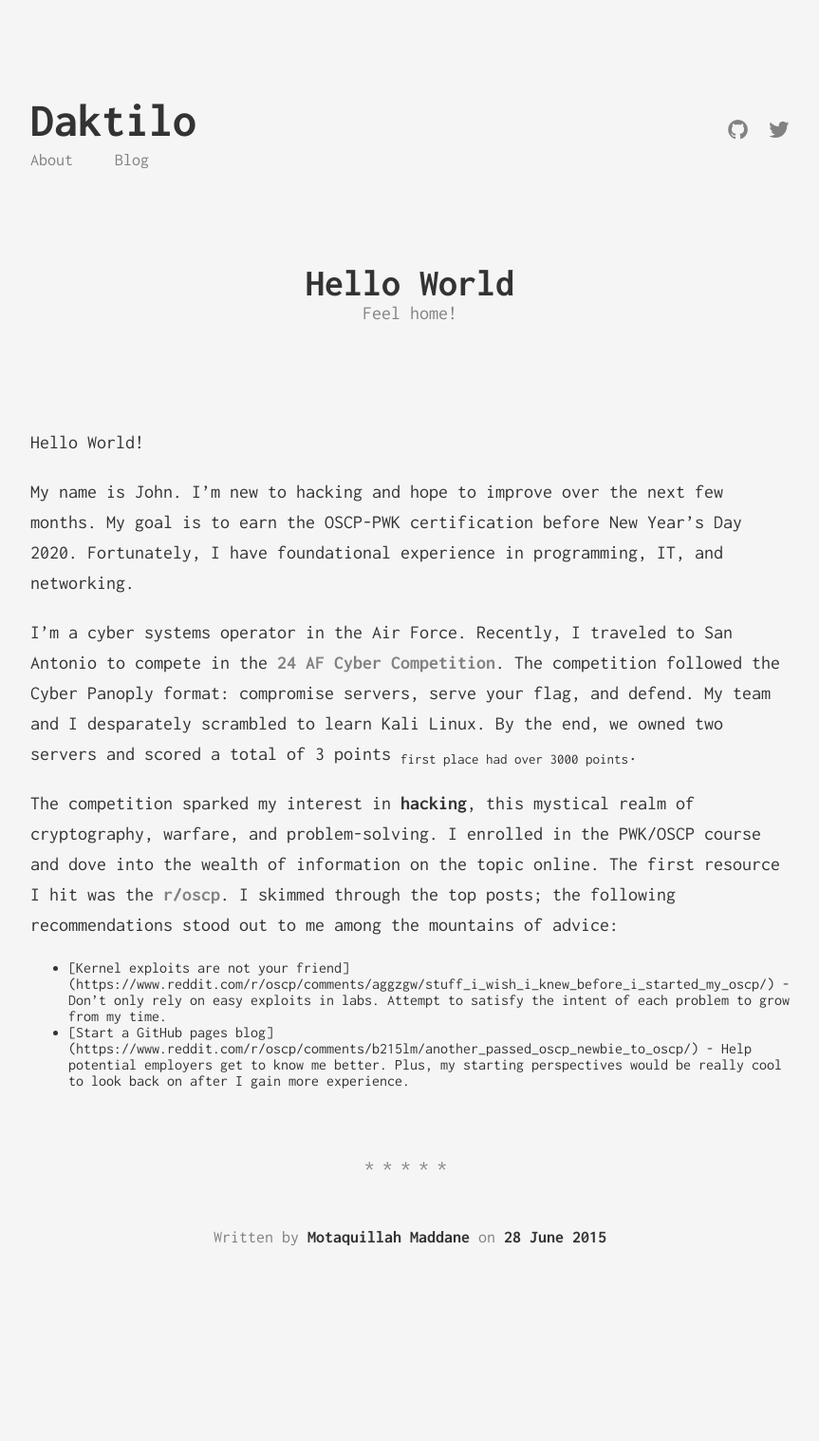
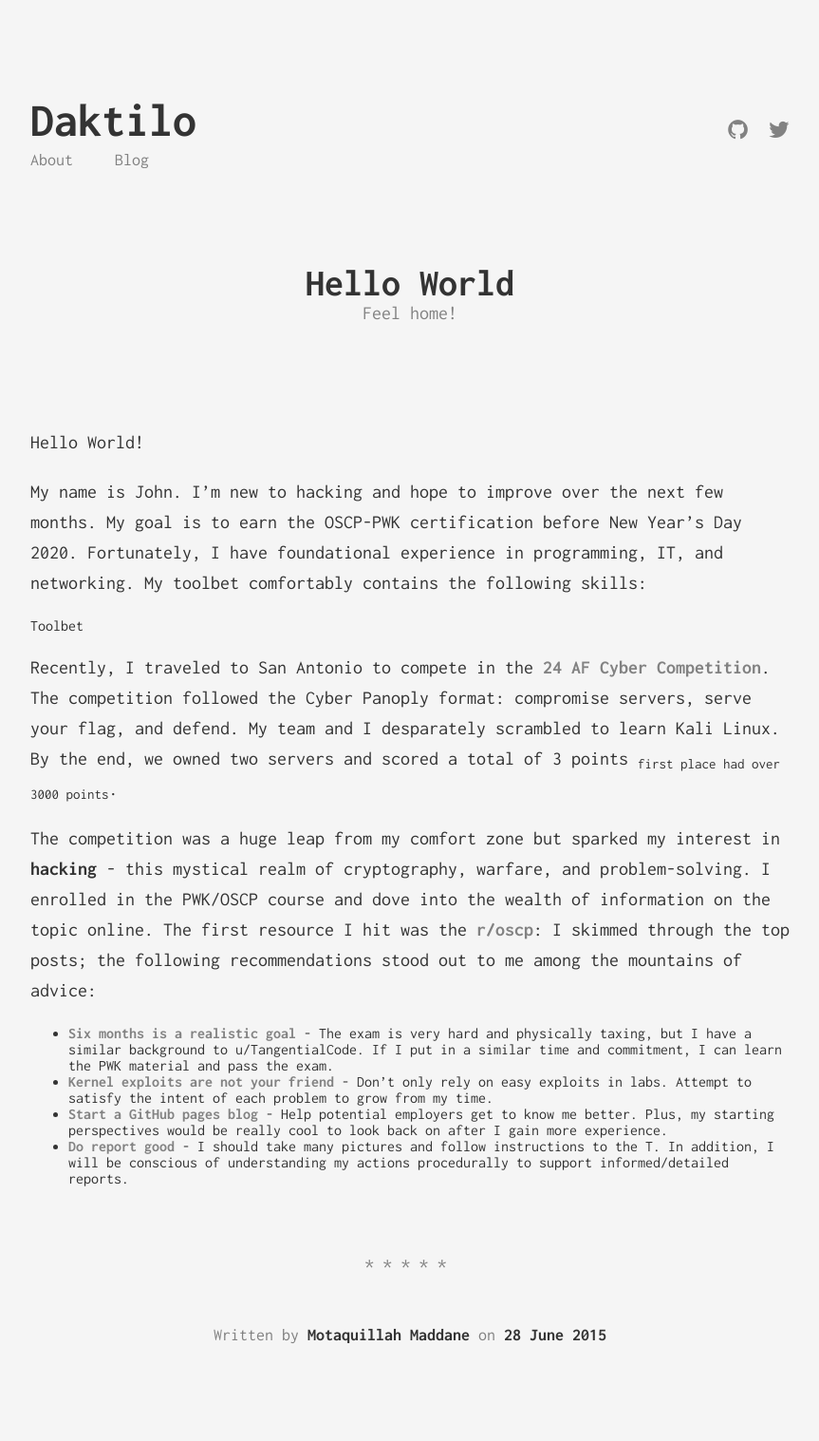
Before and after one commit to kronik3r/daktilo, a Jekyll site: the page built from _posts/2019-06-28-hello-world.markdown, in a window 1280 px wide. Shown: the whole page at 95% size, without its empty margins (208-1071 px from the left). Built offline with Jekyll 4.4.1, drawn with Linux system fonts in a browser that asks for light colours; before the commit the page ends 1414 px from its top, so only the background shows below that.

Commit message:
Update 2019-06-28-hello-world.markdown

```diff
--- a/_posts/2019-06-28-hello-world.markdown
+++ b/_posts/2019-06-28-hello-world.markdown
@@ -7,11 +7,23 @@
 ---
 Hello World!
 
-My name is John. I'm new to hacking and hope to improve over the next few months. My goal is to earn the OSCP-PWK certification before New Year's Day 2020. Fortunately, I have foundational experience in programming, IT, and networking.
+My name is John. I'm new to hacking and hope to improve over the next few months. My goal is to earn the OSCP-PWK certification before New Year's Day 2020. Fortunately, I have foundational experience in programming, IT, and networking. My toolbet comfortably contains the following skills:
 
-I'm a cyber systems operator in the Air Force. Recently, I traveled to San Antonio to compete in the [24 AF Cyber Competition](https://www.jbsa.mil/News/News/Article/1873245/24th-air-force-hosts-naf-wide-cyber-competition/). The competition followed the Cyber Panoply format: compromise servers, serve your flag, and defend. My team and I desparately scrambled to learn Kali Linux. By the end, we owned two servers and scored a total of 3 points <sub>first place had over 3000 points</sub>.
+<details><summary>Toolbet</summary>
+<p>
+  * PowerShell
+  * C#/.NET
+  * Windows (registry, firewall, NT, etc.)
+  * ADDS
+  * Basic Networking (Ports/Prot., IPV4 subnetting, NAT, etc.)
+</p>
+</details>
 
-The competition sparked my interest in **hacking**, this mystical realm of cryptography, warfare, and problem-solving. I enrolled in the PWK/OSCP course and dove into the wealth of information on the topic online. The first resource I hit was the [r/oscp](https://www.reddit.com/r/oscp/). I skimmed through the top posts; the following recommendations stood out to me among the mountains of advice:
+Recently, I traveled to San Antonio to compete in the [24 AF Cyber Competition](https://www.jbsa.mil/News/News/Article/1873245/24th-air-force-hosts-naf-wide-cyber-competition/). The competition followed the Cyber Panoply format: compromise servers, serve your flag, and defend. My team and I desparately scrambled to learn Kali Linux. By the end, we owned two servers and scored a total of 3 points <sub>first place had over 3000 points</sub>.
 
-* [Kernel exploits are not your friend] (https://www.reddit.com/r/oscp/comments/aggzgw/stuff_i_wish_i_knew_before_i_started_my_oscp/) - Don't only rely on easy exploits in labs. Attempt to satisfy the intent of each problem to grow from my time.
-* [Start a GitHub pages blog] (https://www.reddit.com/r/oscp/comments/b215lm/another_passed_oscp_newbie_to_oscp/) - Help potential employers get to know me better. Plus, my starting perspectives would be really cool to look back on after I gain more experience.
+The competition was a huge leap from my comfort zone but sparked my interest in **hacking** - this mystical realm of cryptography, warfare, and problem-solving. I enrolled in the PWK/OSCP course and dove into the wealth of information on the topic online. The first resource I hit was the [r/oscp](https://www.reddit.com/r/oscp/): I skimmed through the top posts; the following recommendations stood out to me among the mountains of advice:
+
+* [Six months is a realistic goal](https://www.reddit.com/r/oscp/comments/aagrpm/zero_to_oscp_in_four_months/) - The exam is very hard and physically taxing, but I have a similar background to u/TangentialCode. If I put in a similar time and commitment, I can learn the PWK material and pass the exam.
+* [Kernel exploits are not your friend](https://www.reddit.com/r/oscp/comments/aggzgw/stuff_i_wish_i_knew_before_i_started_my_oscp/) - Don't only rely on easy exploits in labs. Attempt to satisfy the intent of each problem to grow from my time.
+* [Start a GitHub pages blog](https://www.reddit.com/r/oscp/comments/aagrpm/zero_to_oscp_in_four_months/) - Help potential employers get to know me better. Plus, my starting perspectives would be really cool to look back on after I gain more experience.
+* [Do report good](https://www.reddit.com/r/oscp/comments/b215lm/another_passed_oscp_newbie_to_oscp/) - I should take many pictures and follow instructions to the T. In addition, I will be conscious of understanding my actions procedurally to support informed/detailed reports.
```
